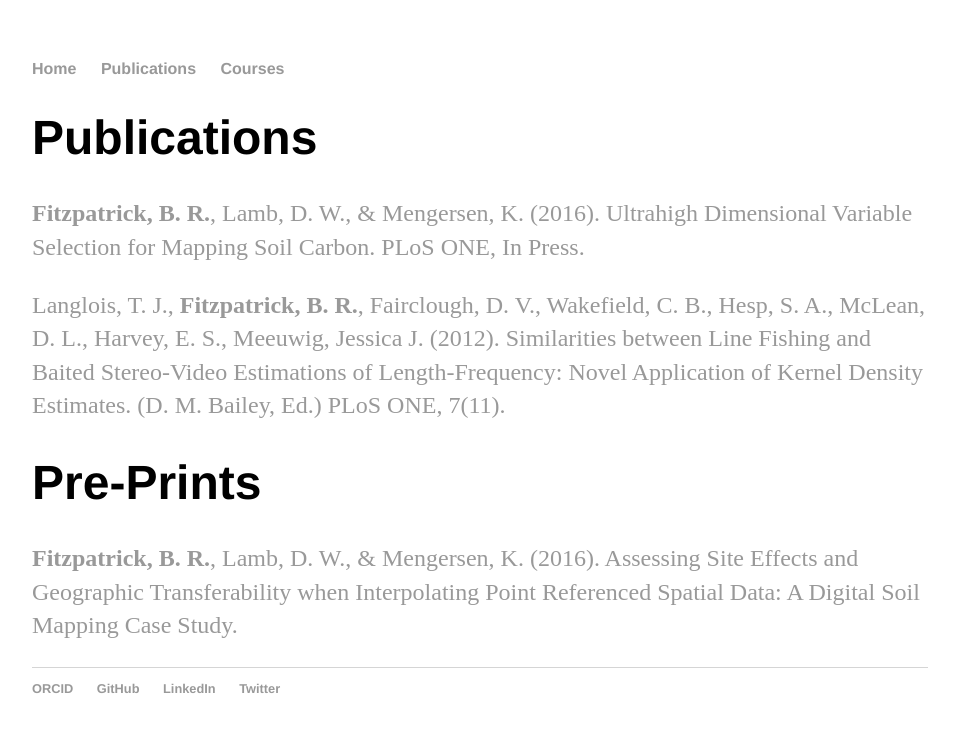
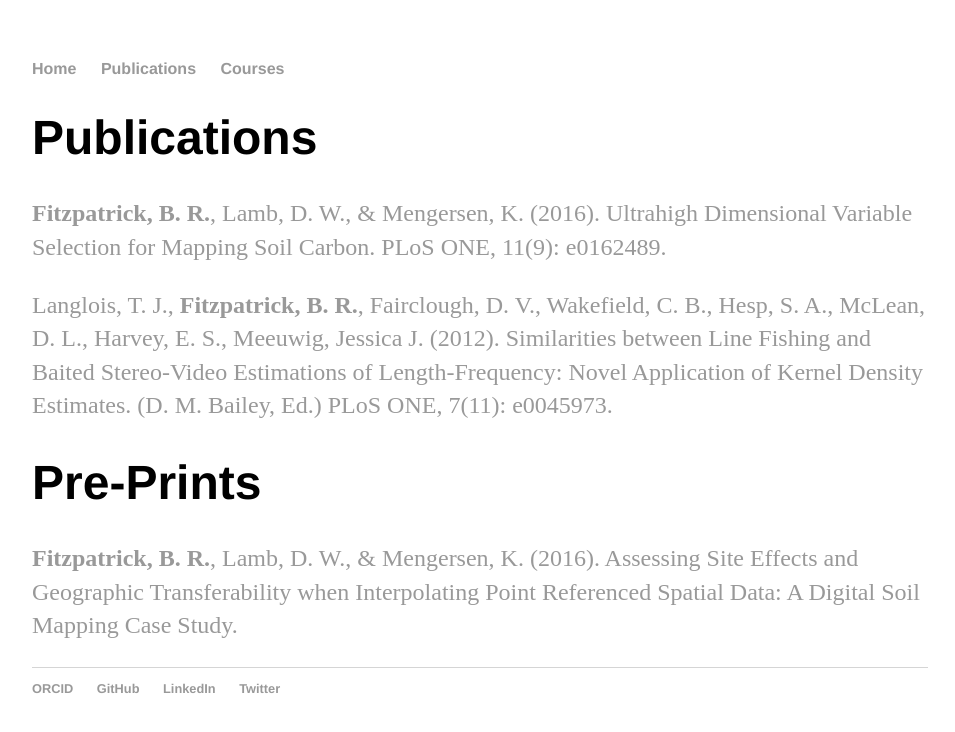
Before and after one commit to brfitzpatrick/brfitzpatrick.github.io, a Jekyll site: the page built from Publications.md, in a window 1280 px wide. Shown: the top 732 px of the page, without its empty margins (160-1115 px from the left). Built offline with Jekyll 4.4.1, drawn with Linux system fonts in a browser that asks for light colours.

Commit message:
updated to reflect publication of MS1 and link to the paper on the PLoS ONE website

```diff
--- a/Publications.md
+++ b/Publications.md
@@ -4,9 +4,9 @@
 ---
 Publications
 ===================================
-[**Fitzpatrick, B. R.**, Lamb, D. W., & Mengersen, K. (2016). Ultrahigh Dimensional Variable Selection for Mapping Soil Carbon. PLoS ONE, In Press.](https://arxiv.org/abs/1608.04253)
+[**Fitzpatrick, B. R.**, Lamb, D. W., & Mengersen, K. (2016). Ultrahigh Dimensional Variable Selection for Mapping Soil Carbon. PLoS ONE, 11(9): e0162489.](http://journals.plos.org/plosone/article?id=10.1371/journal.pone.0162489)
 
-[Langlois, T. J., **Fitzpatrick, B. R.**, Fairclough, D. V., Wakefield, C. B., Hesp, S. A., McLean, D. L., Harvey, E. S., Meeuwig, Jessica J. (2012). Similarities between Line Fishing and Baited Stereo-Video Estimations of Length-Frequency: Novel Application of Kernel Density Estimates. (D. M. Bailey, Ed.) PLoS ONE, 7(11).](http://journals.plos.org/plosone/article?id=10.1371/journal.pone.0045973)
+[Langlois, T. J., **Fitzpatrick, B. R.**, Fairclough, D. V., Wakefield, C. B., Hesp, S. A., McLean, D. L., Harvey, E. S., Meeuwig, Jessica J. (2012). Similarities between Line Fishing and Baited Stereo-Video Estimations of Length-Frequency: Novel Application of Kernel Density Estimates. (D. M. Bailey, Ed.) PLoS ONE, 7(11): e0045973.](http://journals.plos.org/plosone/article?id=10.1371/journal.pone.0045973)
 
 Pre-Prints
 ===================================
```
